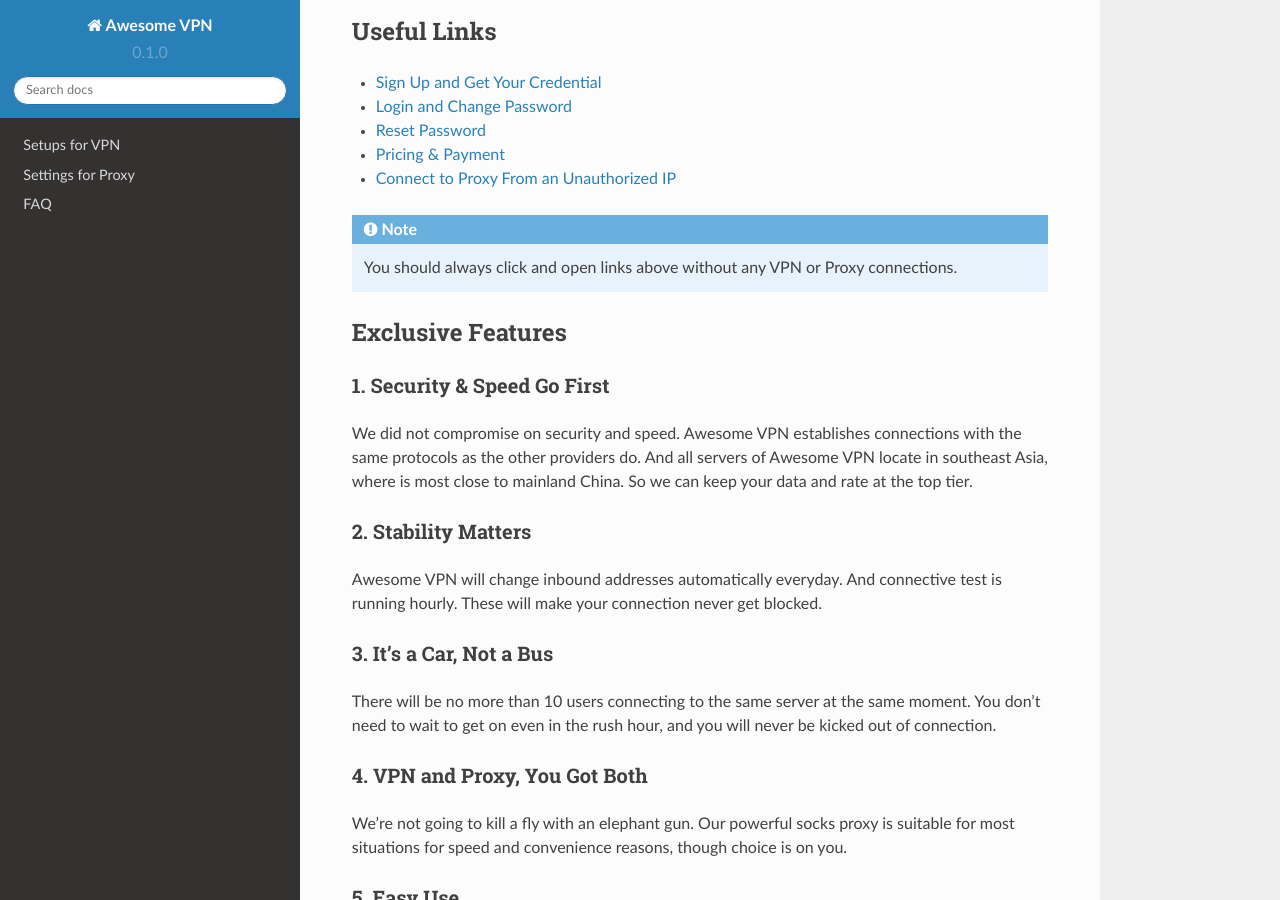
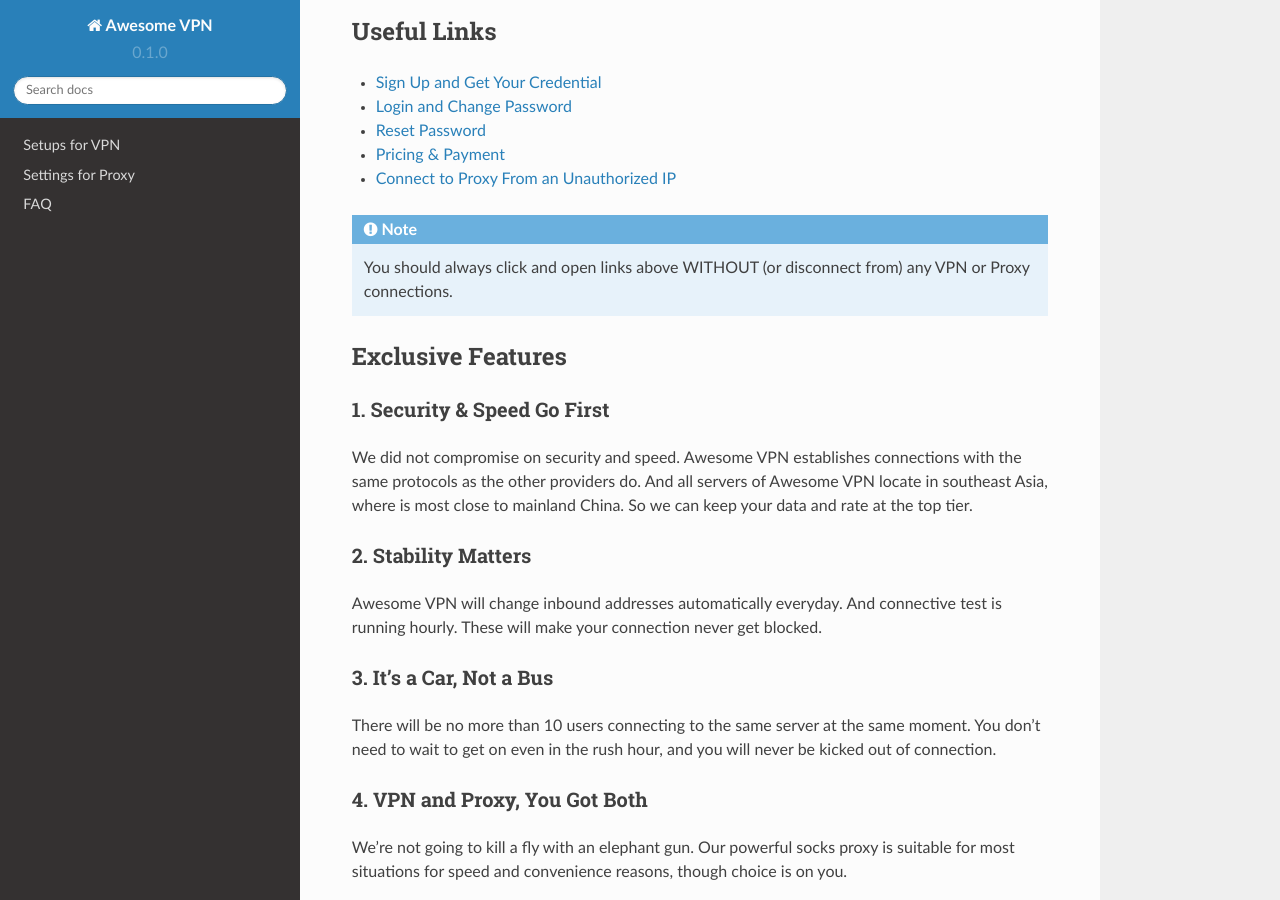
Before and after one commit to orezm/avc, a Sphinx documentation site: the page built from docs/source/index.rst, in a window 1280 px wide and 900 px high, scrolled down 337 px. Built offline with Sphinx 7.4.7 and the Read the Docs theme 2.0.0, drawn with Linux system fonts in a browser that asks for light colours.

Commit message:
Update index.rst

```diff
--- a/docs/source/index.rst
+++ b/docs/source/index.rst
@@ -20,7 +20,7 @@ Useful Links
 
 .. note::
 
-    You should always click and open links above without any VPN or Proxy connections.
+    You should always click and open links above WITHOUT (or disconnect from) any VPN or Proxy connections.
 
 Exclusive Features
 ------------------
```
